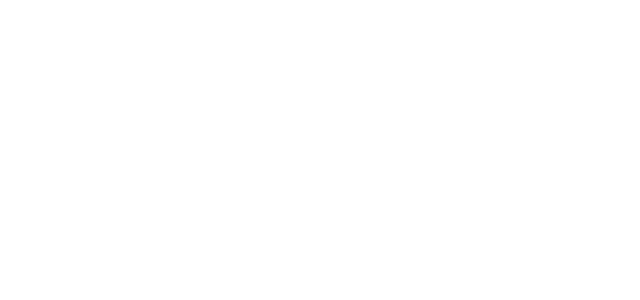
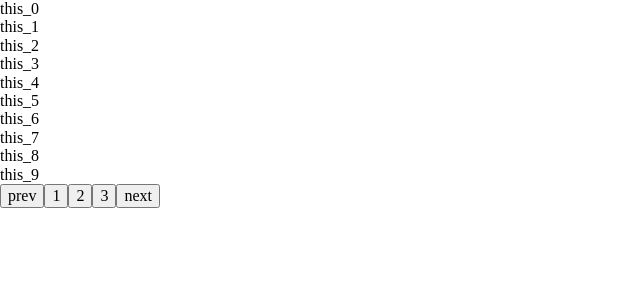
Before and after one commit to SabinaValeriia/work-project-vu3, a Vue app: page /pagination in a window 1280 px wide. Before the commit this address had no page. Shown: the top 300 px of the page, without its empty margins (0-640 px from the left). Built offline with nearby package versions, Linux system fonts and the light colour scheme; what pinia-shared-state would draw is missing.

Commit message:
t2 - Add pagination

```diff
--- /dev/null
+++ b/src/pagination.js
@@ -0,0 +1,33 @@
+import { ref, computed } from "vue";
+
+export default function handlePagination() {
+  let page = ref(1);
+
+  const data = Array.from(Array(24).keys()).map((item) => {
+    return { index: item, value: `this_${item}` };
+  });
+
+  const perPage = 10;
+
+  const paginatedData = computed(() =>
+    data.slice((page.value - 1) * perPage, page.value * perPage)
+  );
+
+  const nextPage = () => {
+    if (page.value !== Math.ceil(data.length / perPage)) {
+      page.value += 1;
+    }
+  };
+
+  const backPage = () => {
+    if (page.value !== 1) {
+      page.value -= 1;
+    }
+  };
+
+  const goToPage = (numPage) => {
+    page.value = numPage;
+  };
+
+  return { data, paginatedData, perPage, page, nextPage, backPage, goToPage };
+}
--- a/src/router/routes.ts
+++ b/src/router/routes.ts
@@ -37,6 +37,14 @@ const routes: Array<RouteRecordRaw> = [
     component: () =>
       import(/* webpackChunkName: "recipe" */ "../views/RecipeView.vue"),
   },
+  {
+    path: "/pagination",
+    name: "Pagination",
+    component: () =>
+      import(
+        /* webpackChunkName: "pagination" */ "../views/PaginationView.vue"
+      ),
+  },
 ];
 
 export default routes;
--- /dev/null
+++ b/src/views/PaginationView.vue
@@ -0,0 +1,27 @@
+<template>
+  <div v-for="item in paginatedData" :key="item.index">{{ item.value }}</div>
+  <button @click="backPage">prev</button>
+  <button
+    v-for="item in Math.ceil(data.length / perPage)"
+    :key="item"
+    @click="() => goToPage(item)"
+  >
+    {{ item }}
+  </button>
+  <button @click="nextPage">next</button>
+</template>
+
+<script>
+import handlePagination from "../pagination.js";
+
+export default {
+  name: "App",
+  setup() {
+    const handlePaginationValue = handlePagination();
+
+    return { ...handlePaginationValue };
+  },
+};
+</script>
+
+<style></style>
```
